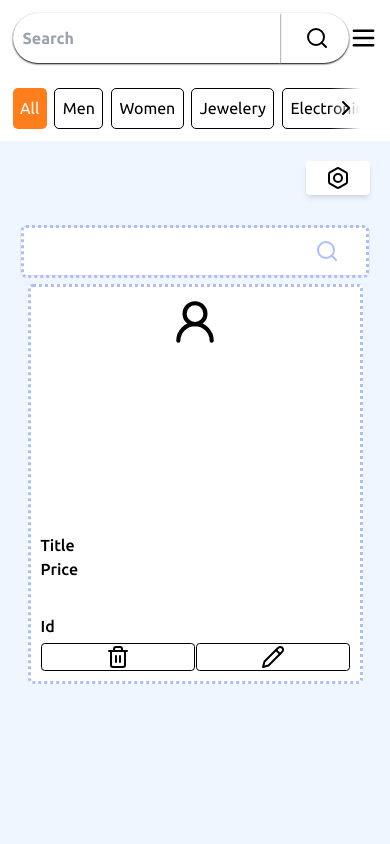
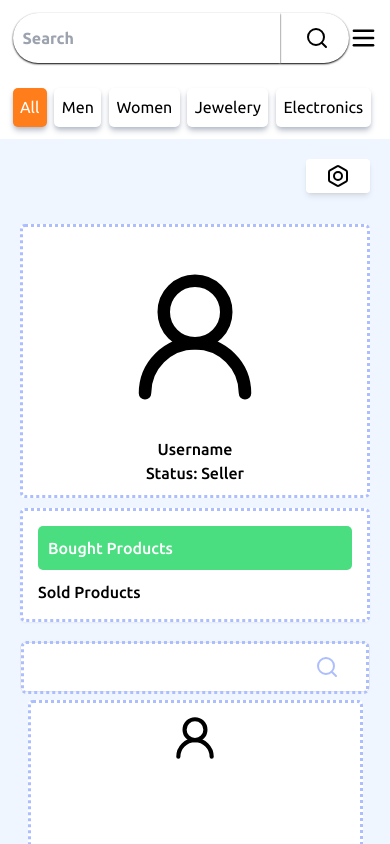
Before and after one commit to Hinc2Iovem/EcommerceFront, a React (Vite) app: page /profile/1 in a window 390 px wide. Shown: the top 844 px of the page. Built offline with nearby package versions, Linux system fonts and the light colour scheme.

Commit message:
Profile Page Done

```diff
--- a/src/App.tsx
+++ b/src/App.tsx
@@ -7,9 +7,11 @@ import Register from "./features/Register/Register";
 import Shop from "./features/Shop/Shop";
 import SingleItemPage from "./features/Shop/SingleItemPage/SingleItemPage";
 import Layout from "./pages/Layout";
-import LayoutDefault from "./pages/LayoutDefault";
+import LayoutCart from "./pages/LayoutCart";
 import Missing from "./pages/Missing";
 import Unauthorized from "./pages/Unauthorized";
+import LayoutDefault from "./pages/LayoutDefault";
+import Favourite from "./features/Favourite/Favourite";
 
 export default function App() {
   return (
@@ -21,18 +23,24 @@ export default function App() {
             <Route element={<Login />} path="login" />
             <Route element={<Unauthorized />} path="unauthorized" />
 
-            <Route element={<LayoutDefault />} path="/shop">
-              <Route element={<Shop />} index />
-              <Route element={<SingleItemPage />} path=":productId" />
+            <Route element={<LayoutCart />}>
+              <Route element={<LayoutDefault />} path="/shop">
+                <Route element={<Shop />} index />
+                <Route element={<SingleItemPage />} path=":productId" />
+              </Route>
+
+              <Route element={<LayoutDefault />} path="/cart">
+                <Route element={<Cart />} index />
+              </Route>
             </Route>
 
-            <Route element={<LayoutDefault />} path="/cart">
-              <Route element={<Cart />} index />
+            <Route element={<LayoutDefault />} path="/favourite">
+              <Route element={<Favourite />} index />
             </Route>
+
             <Route element={<LayoutDefault />} path="/profile">
               <Route element={<Profile />} path=":userId" />
             </Route>
-
             <Route element={<Missing />} path="*" />
           </Route>
         </Routes>
--- a/src/components/Header/BurgerMenu.tsx
+++ b/src/components/Header/BurgerMenu.tsx
@@ -1,4 +1,4 @@
-import { ShoppingCart, User2Icon, X } from "lucide-react";
+import { Heart, ShoppingCart, User2Icon, X } from "lucide-react";
 import { Link } from "react-router-dom";
 
 type BurgerMenuProps = {
@@ -44,6 +44,14 @@ export default function BurgerMenu({
           <User2Icon />
           <h3>My Profile</h3>
         </Link>
+
+        <Link
+          to="/favourite"
+          className="flex items-center gap-[.4rem] transition-all rounded-lg hover:p-[1rem] hover:bg-primary-orange hover:text-white"
+        >
+          <Heart />
+          <h3>Favourite</h3>
+        </Link>
       </div>
     </aside>
   );
--- a/src/components/Header/HeaderPills.tsx
+++ b/src/components/Header/HeaderPills.tsx
@@ -59,9 +59,9 @@ export default function HeaderPills({
           <button
             className={`${
               currentCategory === c
-                ? "bg-primary-orange text-white"
-                : "bg-white border-[1px] border-black"
-            }  p-3 rounded-lg hover:bg-orange-200 transition-all`}
+                ? "bg-primary-orange hover:bg-primary-orange text-white"
+                : "bg-white"
+            } shadow-md shadow-neutral-grayish-blue p-3 rounded-lg hover:bg-orange-300 hover:text-white transition-all hover:translate-x-1`}
             key={c}
             onClick={() => setCurrentCategory(c)}
           >
--- a/src/components/Header/HeaderSearch.tsx
+++ b/src/components/Header/HeaderSearch.tsx
@@ -1,4 +1,4 @@
-import { Menu, Search, ShoppingCart, UserCircle2 } from "lucide-react";
+import { Heart, Menu, Search, ShoppingCart, UserCircle2 } from "lucide-react";
 import { useEffect, useRef, useState } from "react";
 import { Link } from "react-router-dom";
 import useCart from "../../hooks/useCart";
@@ -70,6 +70,15 @@ export default function HeaderSearch({
           </button>
         </form>
         <ul className="md:flex items-center gap-[2rem] hidden">
+          <ButtonHoverPromptModal
+            className={`p-[.7rem] top-[.5rem] left-[.5rem] font-medium hover:bg-white hover:shadow-black `}
+            contentName="Favourite"
+            positionByAbscissa="right"
+          >
+            <Link to="/favourite">
+              <Heart />
+            </Link>
+          </ButtonHoverPromptModal>
           <div
             ref={modalRef}
             className="flex relative outline-none border-none"
--- a/src/features/Cart/Cart.tsx
+++ b/src/features/Cart/Cart.tsx
@@ -3,22 +3,25 @@ import Header from "../../components/Header/Header";
 import { CATEGORIES } from "../../const/PillsCategories";
 import useCart from "../../hooks/useCart";
 import CartItemPage from "./CartItem";
+import DivBgColor from "../shared/DivBgColor";
 
 export default function Cart() {
   const { totalItems, totalPrice, cart, dispatch, REDUCER_ACTIONS } = useCart();
   const [currentCategory, setCurrentCategory] = useState(CATEGORIES.All);
   return (
+    <>
+      <DivBgColor />
       <section>
         <Header
           chosenCategory={currentCategory}
           setCurrentCategory={setCurrentCategory}
         />
 
-      <div className="grid grid-cols-[repeat(auto-fit,minmax(250px,1fr))] grid-rows-[repeat(auto-fit,minmax(30rem,1fr))] p-3 gap-3 bg-neutral-magnolia ">
+        <div className="flex gap-[2rem] p-[1rem] md:flex-row flex-col w-full">
           <div
-          className={`md:flex hidden md:row-span-12 md:col-span-1 h-fit flex-col gap-[3rem] sticky top-[90px] max-w-[20rem]`}
+            className={`flex md:w-fit w-full flex-shrink-0 md:row-span-12 md:col-span-1 md:flex-col gap-[3rem] sticky top-[90px] md:items-start items-center`}
           >
-          <div className="bg-white flex flex-col gap-[1rem] shadow-sm p-[1.5rem] rounded-lg">
+            <div className="bg-white md:flex hidden flex-col gap-[1rem] shadow-sm p-[1.5rem] rounded-lg w-full">
               {Object.values(CATEGORIES).map((c) => (
                 <button
                   key={c}
@@ -39,7 +42,7 @@ export default function Cart() {
               <h3>Total Price: {totalPrice}</h3>
             </div>
 
-          <div className="bg-white flex flex-col gap-[1rem] shadow-sm rounded-lg font-medium">
+            <div className="bg-white flex flex-col md:ml-0 ml-auto gap-[1rem] shadow-sm rounded-lg font-medium ">
               <button
                 onClick={() => dispatch({ type: REDUCER_ACTIONS.CHECKOUT })}
                 className="p-[1.5rem] hover:bg-green-100"
@@ -48,6 +51,8 @@ export default function Cart() {
               </button>
             </div>
           </div>
+
+          <div className="grid grid-cols-[repeat(auto-fit,minmax(250px,1fr))] grid-rows-[repeat(auto-fit,minmax(30rem,1fr))] gap-3 w-full">
             {cart &&
               cart.map((c) => (
                 <CartItemPage
@@ -58,6 +63,8 @@ export default function Cart() {
                 />
               ))}
           </div>
+        </div>
       </section>
+    </>
   );
 }
--- a/src/features/Cart/CartItem.tsx
+++ b/src/features/Cart/CartItem.tsx
@@ -15,7 +15,7 @@ export default function CartItemPage({
   dispatch,
 }: CartItemProps) {
   return (
-    <div className="flex flex-col bg-white flex-1 p-[1rem] rounded-lg shadow-sm gap-[.5rem] font-medium justify-between relative w-full h-full place-self-end">
+    <div className="flex flex-col bg-white p-[1rem] rounded-lg shadow-sm gap-[.5rem] font-medium justify-between relative w-full h-full ">
       <img
         src={item.img}
         className="object-contain w-full h-[20rem]"
--- /dev/null
+++ b/src/features/Favourite/Favourite.tsx
@@ -0,0 +1,9 @@
+import DivBgColor from "../shared/DivBgColor";
+
+export default function Favourite() {
+  return (
+    <>
+      <DivBgColor />
+    </>
+  );
+}
--- a/src/features/Profile/Profile.tsx
+++ b/src/features/Profile/Profile.tsx
@@ -5,6 +5,7 @@ import Header from "../../components/Header/Header";
 import { CATEGORIES } from "../../const/PillsCategories";
 import ButtonHoverPromptModal from "../shared/ButtonAsideHoverPromtModal/ButtonHoverPromptModal";
 import SearchBar from "../shared/SearchBar";
+import DivBgColor from "../shared/DivBgColor";
 
 const CATEGORIES_SELLER = {
   BOUGHT_PRODUCTS: "Bought Products",
@@ -18,11 +19,9 @@ export default function Profile() {
     CATEGORIES_SELLER.BOUGHT_PRODUCTS
   );
 
-  // Этот див просто боженька, нужно его везде пихнуть потом <div className="fixed bg-neutral-magnolia top-0 bottom-0 left-0 right-0 z-[-999]"></div>
-
   return (
     <>
-      <div className="fixed bg-neutral-magnolia top-0 bottom-0 left-0 right-0 z-[-999]"></div>
+      <DivBgColor />
       <section className="h-full">
         <Header
           chosenCategory={currentCategory}
@@ -42,27 +41,31 @@ export default function Profile() {
             </ButtonHoverPromptModal>
           </div>
 
-          <div className="flex gap-[2rem] justify-between">
-            <div className="gap-[3rem] flex-col md:flex hidden flex-shrink-0">
-              <div className="bg-white p-[1rem] rounded-lg border-primary-pastel-blue border-[3px] border-dotted">
+          <div className="flex gap-[2rem] justify-between md:flex-row flex-col">
+            <div className="gap-[3rem] flex-col flex flex-shrink-0">
+              <div className="flex md:flex-col items-center gap-[2rem]">
+                <div className="flex flex-col shrink-0 gap-[1rem] md:m-0 items-center m-auto w-full">
+                  <div className="bg-white p-[1rem] rounded-lg border-primary-pastel-blue border-[3px] border-dotted flex flex-col items-center w-full">
                     <User2 className="w-[15rem] h-[20rem] text-black" />
                     <h5 className="font-medium">Username</h5>
                     <p className="font-medium">Status: Seller</p>
                   </div>
-
                   <div
                     className={` ${
                       role === "seller" ? "block" : "hidden"
-                } bg-white flex flex-col gap-[1rem] shadow-sm p-[1.5rem] rounded-lg border-primary-pastel-blue border-[3px] border-dotted`}
+                    } bg-white flex flex-col w-full gap-[1rem] shadow-sm p-[1.5rem] rounded-lg border-primary-pastel-blue border-[3px] border-dotted`}
                   >
                     {Object.values(CATEGORIES_SELLER).map((c) => (
-                  <div key={c} className="flex items-center gap-[1rem]">
+                      <div
+                        key={c}
+                        className="flex items-center gap-[1rem] w-full"
+                      >
                         <button
                           className={`${
                             c === currentCategorySeller
                               ? " bg-green-400 hover:opacity-100 text-white p-[1rem]"
                               : ""
-                      } hover:opacity-90 hover:bg-green-400 flex font-medium items-center gap-[.4rem] transition-all rounded-lg hover:p-[1rem]  hover:text-white outline-white`}
+                          } w-full hover:opacity-90 hover:bg-green-400 flex font-medium items-center gap-[.4rem] transition-all rounded-lg hover:p-[1rem]  hover:text-white outline-white`}
                           onClick={() => setCurrentCategorySeller(c)}
                         >
                           {c}
@@ -70,8 +73,9 @@ export default function Profile() {
                       </div>
                     ))}
                   </div>
+                </div>
 
-              <div className="bg-white flex flex-col gap-[1rem] shadow-sm p-[1.5rem] rounded-lg border-primary-pastel-blue border-[3px] border-dotted">
+                <div className="bg-white w-full overflow-y-auto h-full max-h-[40rem] hidden md:flex flex-col gap-[1rem] shadow-sm p-[1.5rem] rounded-lg border-primary-pastel-blue border-[3px] border-dotted">
                   {Object.values(CATEGORIES).map((c) => (
                     <button
                       key={c}
@@ -85,6 +89,7 @@ export default function Profile() {
                       {c}
                     </button>
                   ))}
+                </div>
               </div>
             </div>
             <div className="flex-grow">
--- /dev/null
+++ b/src/features/shared/DivBgColor.tsx
@@ -0,0 +1,11 @@
+export default function DivBgColor({
+  bgColor = "neutral-magnolia",
+}: {
+  bgColor?: string;
+}) {
+  return (
+    <div
+      className={`fixed bg-${bgColor} top-0 bottom-0 left-0 right-0 z-[-999]`}
+    ></div>
+  );
+}
--- /dev/null
+++ b/src/pages/LayoutCart.tsx
@@ -0,0 +1,12 @@
+import { Outlet } from "react-router-dom";
+import { CartProvider } from "../features/Cart/CartContext";
+
+export default function LayoutCart() {
+  return (
+    <CartProvider>
+      <section className={`h-full bg-neutral-magnolia`}>
+        <Outlet />
+      </section>
+    </CartProvider>
+  );
+}
--- a/src/pages/LayoutDefault.tsx
+++ b/src/pages/LayoutDefault.tsx
@@ -1,12 +1,9 @@
 import { Outlet } from "react-router-dom";
-import { CartProvider } from "../features/Cart/CartContext";
 
 export default function LayoutDefault() {
   return (
-    <CartProvider>
-      <section className={`h-full bg-neutral-magnolia`}>
-        <Outlet />
-      </section>
-    </CartProvider>
+    <section className="h-full">
+      <Outlet />
+    </section>
   );
 }
```
Lines whose indentation alone changed are shown as unchanged.
